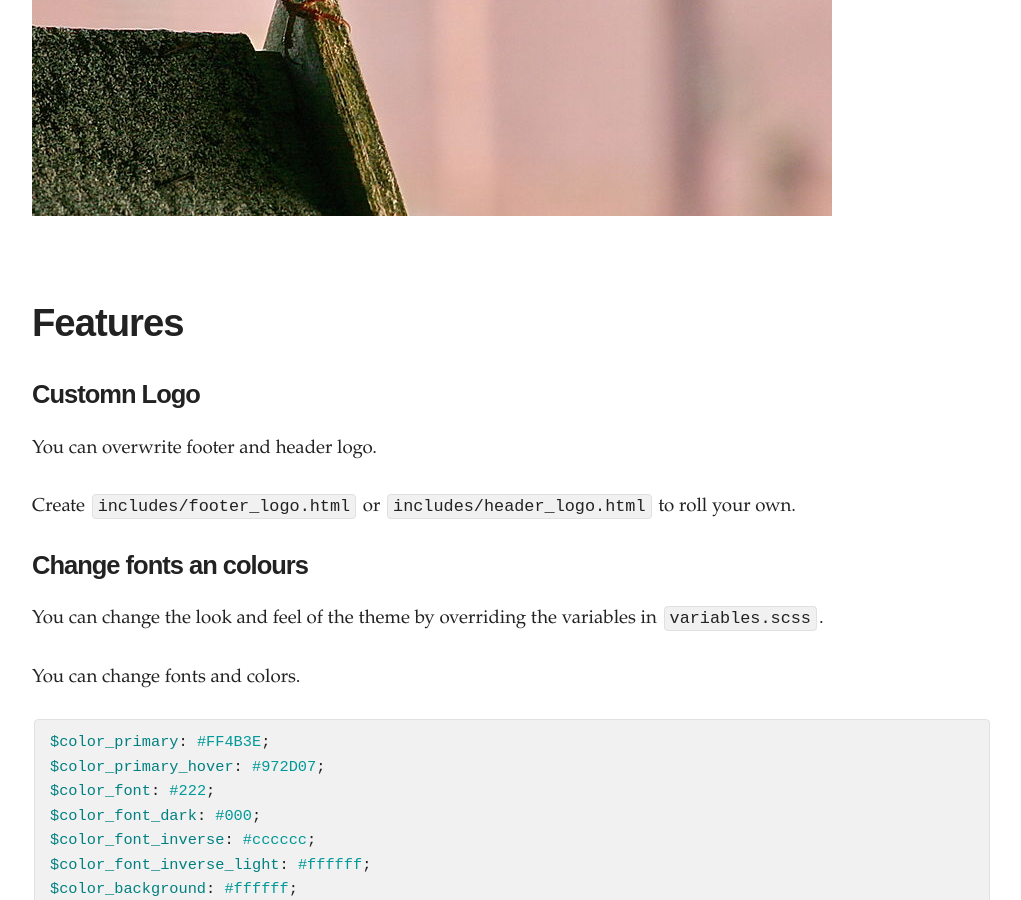
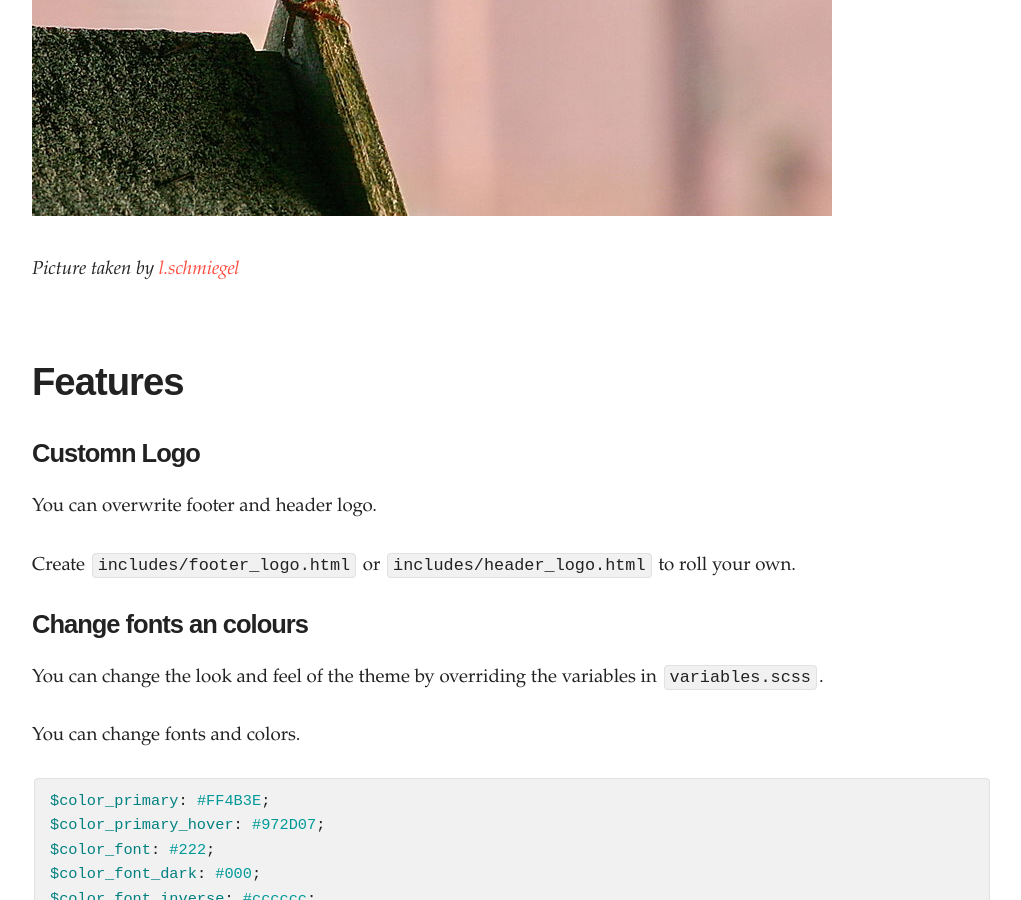
Before and after one commit to shostakovich/zaunkoenig, a Jekyll site: the page built from index.md, in a window 1280 px wide and 900 px high, scrolled down 718 px. Shown: the whole window, without its empty margins (128-1149 px from the left). Built offline with Jekyll 4.4.1, drawn with Linux system fonts in a browser that asks for light colours.

Commit message:
Add picture copyright.

```diff
--- a/index.md
+++ b/index.md
@@ -8,6 +8,8 @@ syntax_highlighting: true
 Zaunkönig is a lightweight and elegant theme for Jekyll.
 
 ![](/assets/zaunkoenig.jpg)
+
+*Picture taken by [l.schmiegel](https://commons.wikimedia.org/wiki/File:Zaunk%C3%B6nig_IMG_0149.JPG)*
 
 ## Features
 
```
Also changed, not shown: README.md.
